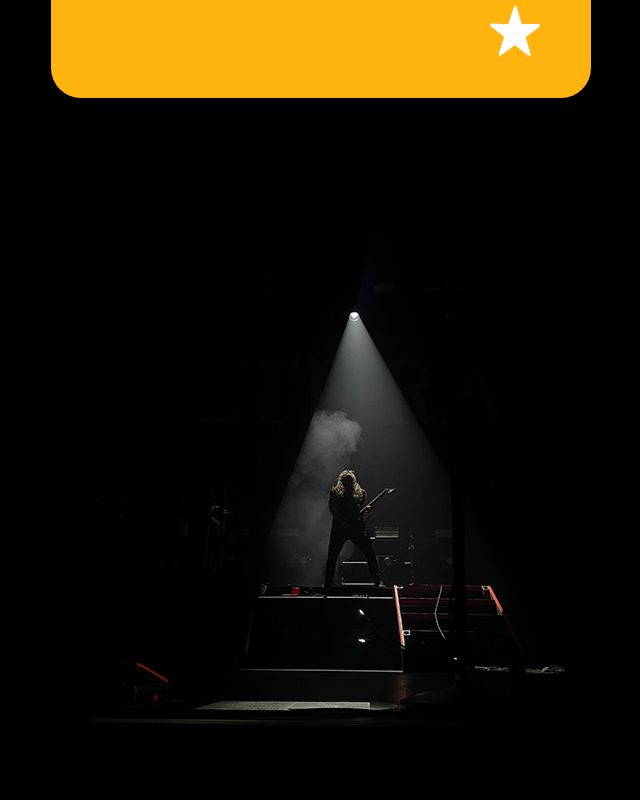
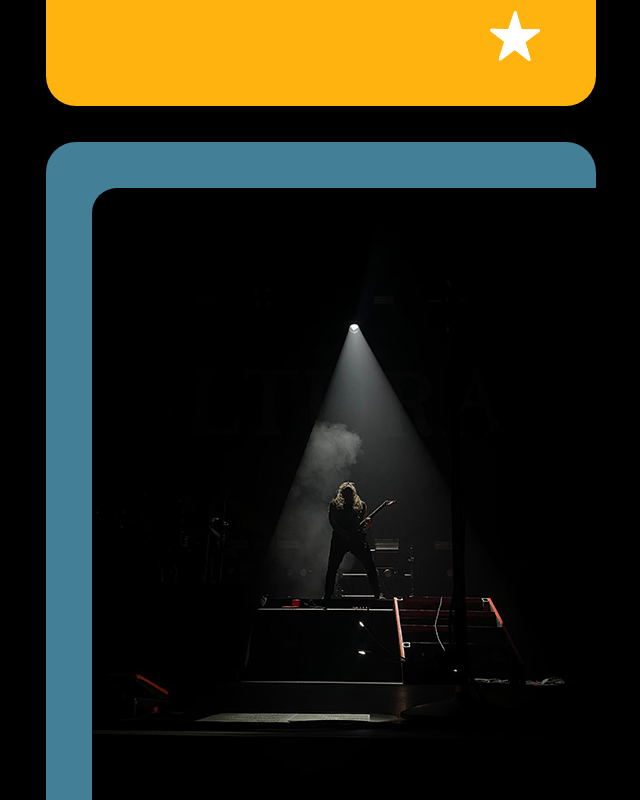
Before and after one commit to catie-r/thefeed, a plain HTML site: page thefeed.html in a window 1280 px wide. Shown: the part 900-1700 px from the top of the page, without its empty margins (415-1055 px from the left). Drawn offline with Linux system fonts and the light colour scheme; a web font is replaced by a local one.

Commit message:
Update style.css

```diff
--- a/css/style.css
+++ b/css/style.css
@@ -90,7 +90,7 @@ nav{
 
 }
 
-.notes,.yaya,.recipe{
+.concert,.yaya,.recipe{
     background-color: #437F97;
 }
 
@@ -101,7 +101,7 @@ nav{
 
 section{
     border-radius: 30px;
-    padding: 5%;
+    padding: 5.5%;
     width: 55%;
 }
 
```
